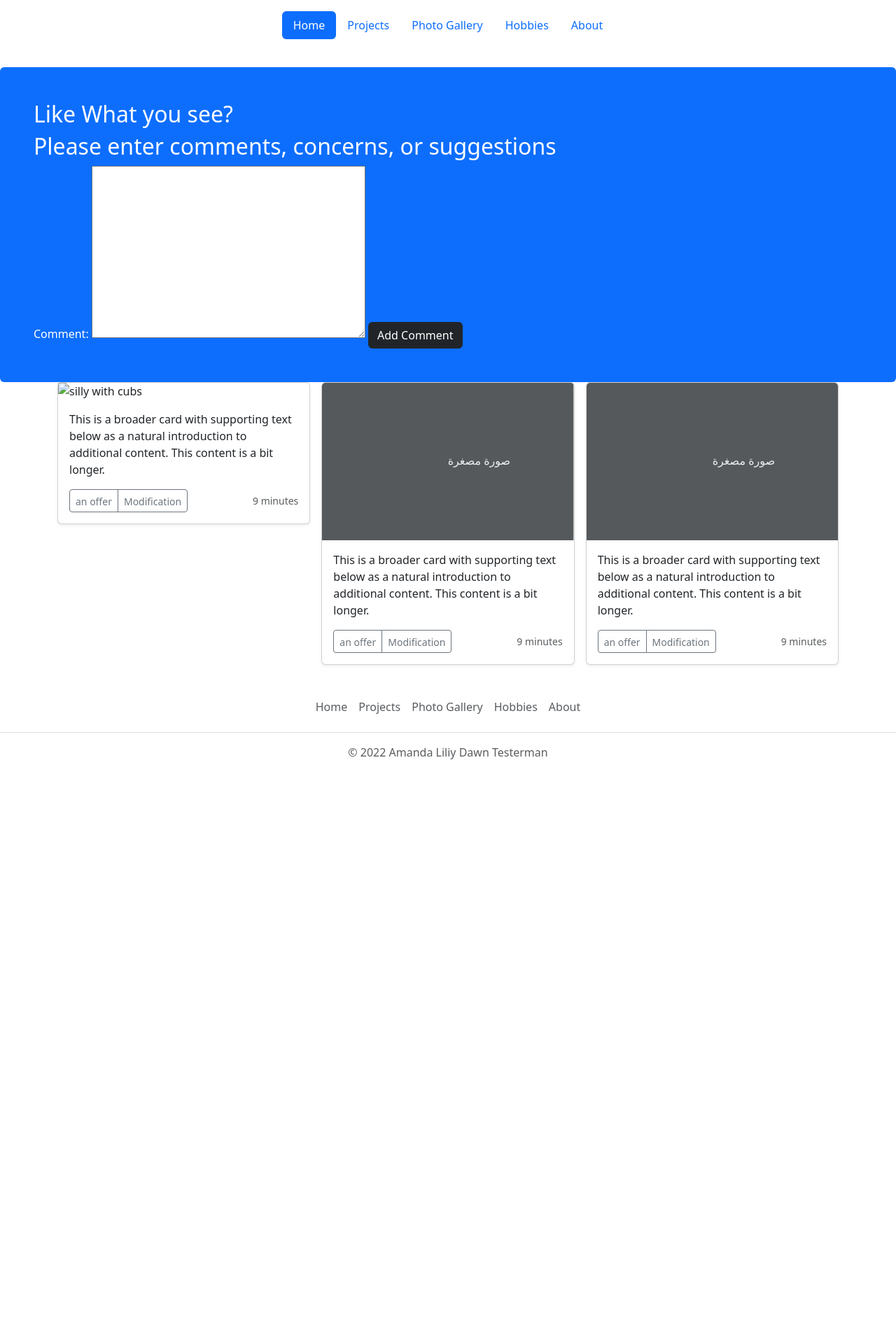
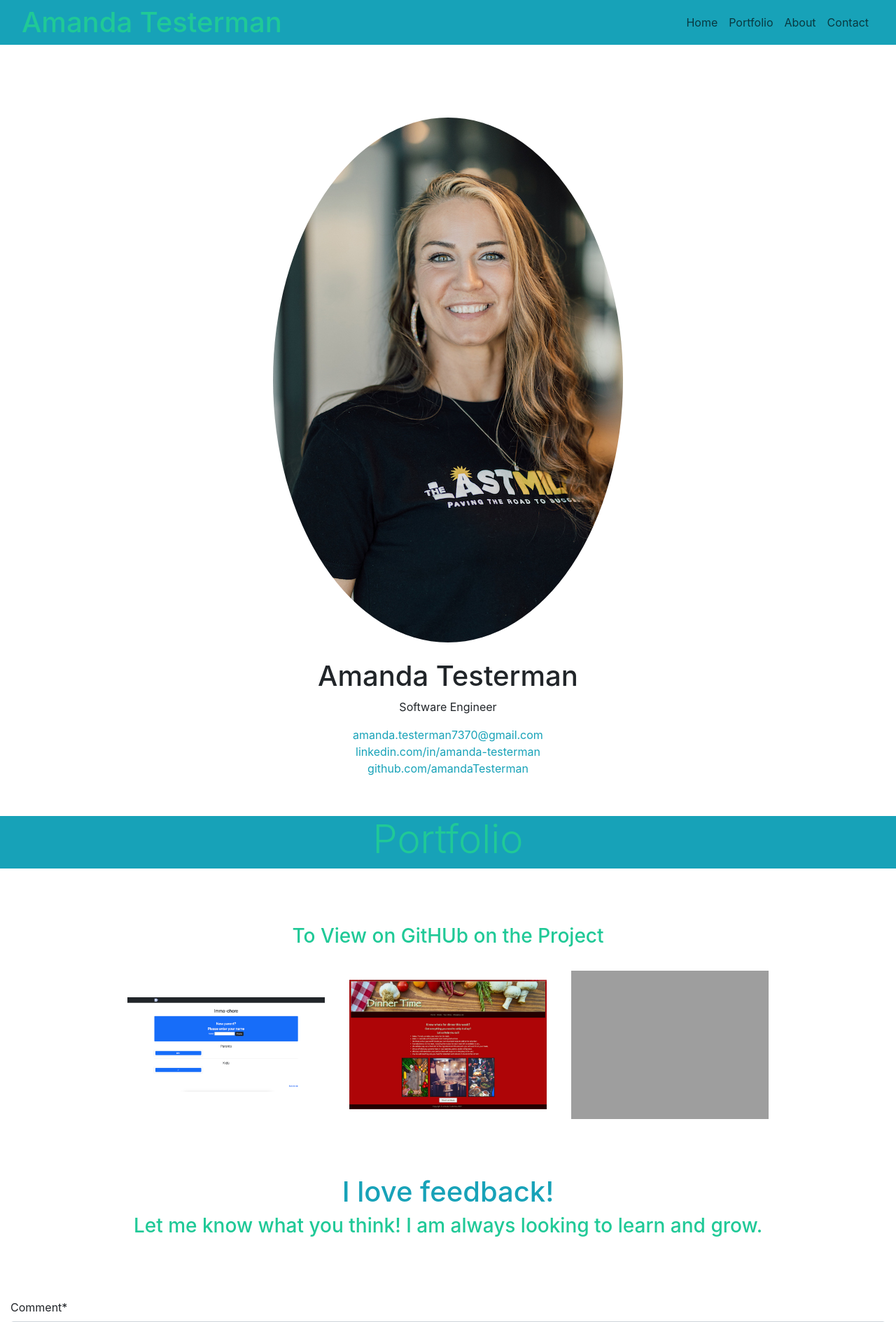
Before and after one commit to amandaTesterman/Amanda_Testerman, a Django app: page / in a window 1280 px wide. Shown: the top 1889 px of the page at 70% size. Before the commit the page ends 1085 px from the top, so only its background shows below. Run offline with Django 4.2, Linux system fonts and the light colour scheme; some libraries are stand-ins or nearby versions; grey boxes are pictures that could not be loaded.

Commit message:
updating images, html elements, styling, functionality to views and adding installed apps into settings.py. Updated models as well

```diff
--- a/amanda_testerman_site/amanda_testerman_profile/models.py
+++ b/amanda_testerman_site/amanda_testerman_profile/models.py
@@ -14,6 +14,7 @@ class ContactInfo(Model):
 #  phone = PhoneNumberField(null=True)
 #  phone = PhoneNumberField(null=False, blank=False, unique=True)
    email = models.EmailField(max_length=254 )
+   is_created = models.BooleanField(default=False)
 
 
    '''
--- a/amanda_testerman_site/amanda_testerman_profile/static/stylesheet/styles.css
+++ b/amanda_testerman_site/amanda_testerman_profile/static/stylesheet/styles.css
@@ -0,0 +1,52 @@
+html, body{
+    height:100%;
+    width: 100%;
+}
+/*===
+profile picture
+===*/
+#profilePic{
+    border-radius: 50%;
+    margin-top: 3rem;
+}
+#profileName{
+    padding-top:1.5rem;
+}
+#myContactInfo a {
+    color: cyan
+}
+/*===
+main/ all page (spacing)
+===*/
+.startSection{
+    margin-top:2rem;
+}
+.padding{
+    padding-top:5rem;
+    padding-bottom:5rem;
+}
+.seeTitle{
+    padding-top:3.5rem;
+}
+/*===
+text area
+===*/
+textarea{
+    resize: none;
+}
+/*=== Comment Form Area
+======*/
+
+/*===
+media query
+===*/
+@media screen and (max-width:768px){
+    .seeTitle{
+        padding-top:6.5rem;
+    }
+}
+@media screen and (max-width:576px){
+    .seeTitle{
+        padding-top:9rem;
+    }
+}
--- a/amanda_testerman_site/amanda_testerman_profile/templates/index.html
+++ b/amanda_testerman_site/amanda_testerman_profile/templates/index.html
@@ -6,10 +6,12 @@
     <meta name="viewport" content="width=device-width, initial-scale=1.0">
     <link rel='stylesheet' href="../static/stylesheet/styles.css">
     <link href="https://cdn.jsdelivr.net/npm/bootstrap@5.3.0-alpha1/dist/css/bootstrap.min.css" rel="stylesheet" integrity="sha384-GLhlTQ8iRABdZLl6O3oVMWSktQOp6b7In1Zl3/Jr59b6EGGoI1aFkw7cmDA6j6gD" crossorigin="anonymous">
+    <link rel="stylesheet" href="https://stackpath.bootstrapcdn.com/bootstrap/4.1.3/css/bootstrap.min.css" integrity="sha384-MCw98/SFnGE8fJT3GXwEOngsV7Zt27NXFoaoApmYm81iuXoPkFOJwJ8ERdknLPMO" crossorigin="anonymous">
     <title>Roar Louder</title>
 </head>
 <body>
-    <header class="d-flex justify-content-center py-3">
+
+    <!-- <header class="d-flex justify-content-center py-3">
         <ul class="nav nav-pills">
           <li class="nav-item"><a href="#" class="nav-link active" aria-current="page">Home</a></li>
           <li class="nav-item"><a href="#" class="nav-link">Projects</a></li>
@@ -17,9 +19,9 @@
           <li class="nav-item"><a href="#" class="nav-link">Hobbies</a></li>
           <li class="nav-item"><a href="#" class="nav-link">About</a></li>
         </ul>
-      </header>
+      </header> -->
 
-      <div class="mt-4 p-5 bg-primary text-white rounded">
+      <!-- <div class="mt-4 p-5 bg-primary text-white rounded">
         <h2>Like What you see?</h2>
         <h2>Please enter comments, concerns, or suggestions</h2>
         <form method="POST" action="{% url 'home' %}">
@@ -27,68 +29,192 @@
           {{ comment_form }}
          <button type='submit' name="create" value='Add Comment' class="btn bg-dark text-white">Add Comment</button>
         </form>
-      </div>
+      </div> -->
+      <div class="container-fluid">
+        <!--here is the navbar-->
+        <nav class="row navbar bg-faded sticky-top" style="background-color:var(--cyan); color:var(--teal);">
+            <!--title in nav bar-->
+            <div class="col-md-6 text-md-left text-center">
+                <span class="h1">Amanda Testerman</span>
+            </div><!-- end of title in nav bar-->
+            <!--start of nav links-->
+            <div class="col-md-6 navbar-expand">
+                <ul class="navbar-nav justify-content-md-end justify-content-center">
+                    <li class="nav-item"><a class="nav-link text-blue" href="#homeSection">Home</a></li>
+                    <li class="nav-item"><a class="nav-link text-blue" href="#portfolioSection">Portfolio</a></li>
+                    <li class="nav-item"><a class="nav-link text-blue" href="#aboutSection">About</a></li>
+                    <li class="nav-item"><a class="nav-link text-blue" href="#contactSection">Contact</a></li>
+                </ul>
+            </div>
+            <!--end of nav links-->
+        </nav>
+        <!--end of navbar-->
+        <!--start of profile picture-->
+        <div id="homeSection" class="row seeTitle">
+            <div class="col-md-12 text-center ">
+                <img class="img-fluid" id="profilePic" src="../static/images/AmandaT_3small.jpg" alt="Amanda Testerman">
+            </div>
+        </div>
+        <!--end of img row-->
+        <!--here is my name under profile pic-->
+        <div class="row text-center">
+            <h1 class="col-12" id="profileName">Amanda Testerman</h1>
+        </div>
+        <!--end name div-->
+        <!--here is job titel under profile name-->
+        <div id="myCOntactInfo" class="row text-center">
+            <p class="col-12">Software Engineer</p>
+            <a style="color: var(--cyan)" href="amanda.testerman7370@gmail.com">amanda.testerman7370@gmail.com </a>
+            <a style="color: var(--cyan)"  href="linkedin.com/in/amanda-testerman">linkedin.com/in/amanda-testerman</a>
+            <a style="color: var(--cyan)"  href="github.com/amandaTesterman">github.com/amandaTesterman</a>
+        </div>
+        <!--here is thge start of my Portfolio  section-->
+        <!-- Portfolio  title section -->
+        <section id="portfolioSection" class="row seeTitle startSection">
+            <div class="text-center col-12" style="background-color:var(--cyan); color:var(--teal);">
+                <h1 class="display-4 pageTitle">Portfolio</h1>
+            </div>
+        </section>
+        <!--end of portfolio title section-->
+        <!--here are the Portfolio project pictures-->
+        <div class="text-center padding">
+            <h3 style=" color:var(--teal)"">To View on GitHUb on the Project</h3>
+
+                <a  href="https://github.com/sobrien-banyan/Imma-chore"><img class="img-fluid mt-4 col-md-3" src="../static/images/home_page.png" alt="Imma-Chore App"></a>
+
+                <a href="https://github.com/amandaTesterman/DinnerTime" ><img class="img-fluid mt-4 col-md-3" src="../static/images/DinnerTimeHomePage.jpg" alt="Dinner Time App"></a>
 
 
-        <div class="container">
+                <a href="https://github.com/amandaTesterman/RockPaperScissors"><img class="img-fluid mt-4 col-md-3"  src="../static/images/RockPaperScissors.png" alt="Rock Paper Scissors"></a>
 
-          <div class="row row-cols-1 row-cols-sm-2 row-cols-md-3 g-3">
-            <div class="col">
-              <div class="card shadow-sm">
-                <img src="../static/images/silly_with_cubs.jpg" alt="silly with cubs">
-                <div class="card-body">
-                  <p class="card-text"><font style="vertical-align: inherit;"><font style="vertical-align: inherit;">This is a broader card with supporting text below as a natural introduction to additional content. </font><font style="vertical-align: inherit;">This content is a bit longer.</font></font></p>
-                  <div class="d-flex justify-content-between align-items-center">
-                    <div class="btn-group">
-                      <button type="button" class="btn btn-sm btn-outline-secondary"><font style="vertical-align: inherit;"><font style="vertical-align: inherit;">an offer</font></font></button>
-                      <button type="button" class="btn btn-sm btn-outline-secondary"><font style="vertical-align: inherit;"><font style="vertical-align: inherit;">Modification</font></font></button>
-                    </div>
-                    <small class="text-muted"><font style="vertical-align: inherit;"><font style="vertical-align: inherit;">9 minutes</font></font></small>
-                  </div>
+        </div>
+        <div class="row justify-content-center text-center">
+            <h1 style="color:var(--cyan)"/>I love feedback!</h1>
+            <h3 style="color:var(--teal);"/>Let me know what you think! I am always looking to learn and grow.</h3>
+
+        </div>
+        {%load crispy_forms_tags %}
+            <form class="padding" method="POST" action="{% url 'home' %}">
+                {% csrf_token %}
+
+                {{ comment_form|crispy }}
+
+                <input type='submit' name="comment" value='Add' class="btn"
+                style="background-color:var(--cyan); color:var(--teal);"/>
+            </form>
+              <div class ='row row-cols-1 row-cols-sm-2 row-cols-md-3'>
+                <ul>
+                    {% for c in comments %}
+                    <li>
+                        {{c.comment}}
+                    </li>
+
+                    {% endfor %}
+                </ul>
+              </div>
+
+        <!--end of Portfolio pictures-->
+        <!-- About title section-->
+        <section id="aboutSection" class="row seeTitle startSection">
+            <div class="text-center col-12" style="background-color:var(--cyan); color:var(--teal);">
+                <h1 class="display-4 pageTitle">About</h1>
+            </div>
+        </section>
+        <!--end of About title section-->
+        <!--here is the start of the text papragraphs for About Me section-->
+        <div class="container padding">
+            <!--row for text paragraphs-->
+            <div class="row justify-content-center startSection">
+                <div class="col-md-5 text-left">
+                    <p>{{ about_me }}</p>
                 </div>
-              </div>
+                <div class="col-md-5 text-left">
+                    <p> {{ skills }}</p>
+                </div>
             </div>
-            <div class="col">
-              <div class="card shadow-sm">
-                <svg class="bd-placeholder-img card-img-top" width="100%" height="225" xmlns="http://www.w3.org/2000/svg" role="img" aria-label="Placeholder: Thumbnail" preserveAspectRatio="xMidYMid slice" focusable="false"><title>Placeholder</title><rect width="100%" height="100%" fill="#55595c"></rect><text x="50%" y="50%" fill="#eceeef" dy=".3em">صورة مصغرة</text></svg>
-                <div class="card-body">
-                  <p class="card-text"><font style="vertical-align: inherit;"><font style="vertical-align: inherit;">This is a broader card with supporting text below as a natural introduction to additional content. </font><font style="vertical-align: inherit;">This content is a bit longer.</font></font></p>
-                  <div class="d-flex justify-content-between align-items-center">
-                    <div class="btn-group">
-                      <button type="button" class="btn btn-sm btn-outline-secondary"><font style="vertical-align: inherit;"><font style="vertical-align: inherit;">an offer</font></font></button>
-                      <button type="button" class="btn btn-sm btn-outline-secondary"><font style="vertical-align: inherit;"><font style="vertical-align: inherit;">Modification</font></font></button>
-                    </div>
-                    <small class="text-muted"><font style="vertical-align: inherit;"><font style="vertical-align: inherit;">9 minutes</font></font></small>
-                  </div>
+            <!--end row for text paragraphs-->
+            <!--row for download buttons-->
+            <div class="row justify-content-center">
+                <div class="col-md-5">
+                    <button type="submit" class="btn form-control startSection"
+                        style="background-color:var(--cyan); color:var(--teal);">Download Resume PDF</button>
                 </div>
-              </div>
+                <div class="col-md-5">
+                    <button type="submit" class="btn form-control startSection"
+                        style="background-color:var(--cyan); color:var(--teal);">Download Resume DOCX</button>
+                </div>
+            </div><!-- end row for download buttons-->
+        </div>
+        <!--end of About section-->
+        <!-- Co0ntact title section-->
+        <section id="contactSection" class="row seeTitle startSection">
+            <div class="text-center col-12" style="background-color:var(--cyan); color:var(--teal);">
+                <h1 class="display-4 pageTitle">Contact Me</h1>
             </div>
-            <div class="col">
-              <div class="card shadow-sm">
-                <svg class="bd-placeholder-img card-img-top" width="100%" height="225" xmlns="http://www.w3.org/2000/svg" role="img" aria-label="Placeholder: Thumbnail" preserveAspectRatio="xMidYMid slice" focusable="false"><title>Placeholder</title><rect width="100%" height="100%" fill="#55595c"></rect><text x="50%" y="50%" fill="#eceeef" dy=".3em">صورة مصغرة</text></svg>
-                <div class="card-body">
-                  <p class="card-text"><font style="vertical-align: inherit;"><font style="vertical-align: inherit;">This is a broader card with supporting text below as a natural introduction to additional content. </font><font style="vertical-align: inherit;">This content is a bit longer.</font></font></p>
-                  <div class="d-flex justify-content-between align-items-center">
-                    <div class="btn-group">
-                      <button type="button" class="btn btn-sm btn-outline-secondary"><font style="vertical-align: inherit;"><font style="vertical-align: inherit;">an offer</font></font></button>
-                      <button type="button" class="btn btn-sm btn-outline-secondary"><font style="vertical-align: inherit;"><font style="vertical-align: inherit;">Modification</font></font></button>
-                    </div>
-                    <small class="text-muted"><font style="vertical-align: inherit;"><font style="vertical-align: inherit;">9 minutes</font></font></small>
-                  </div>
-                </div>
-              </div>
+        </section>
+
+        <!--end of Contact Me title section-->
+        <!--here is the beginning of the form for the Contact section-->
+        {%load crispy_forms_tags %}
+        <form class="padding" method="POST" action="{% url 'home' %}">
+            {% csrf_token %}
+
+            {{ contact_form|crispy }}
+
+            <input type='submit' name="create" value='Create' class="btn"
+            style="background-color:var(--cyan); color:var(--teal);"/>
+          </form>
+          <!-- {%  if contact.id.is_created == True %}
+          <div>
+            <p> Thank you {contact.name}, for reaching out. I will be in contact soon either y phone at {contact.phone}, or by email at, {contact.email}, at my earliest convvienece</p>
+          </div>
+          {% endif %} -->
+
+                    {% if messages %}
+            <ul class="messages">
+                {% for message in messages %}
+                <li {% if message.tags %} class="{{ message.tags }}"{% endif %}>{{ message }}</li>
+                {% endfor %}
+            </ul>
+            {% endif %}
+        <!--end of Contact Me form section-->
+        <!--here is the beginning of my footer section-->
+        <div class="row" style="background-color:var(--cyan); color:var(--teal);">
+            <!--section for location info-->
+            <div class="col-md-4 startSection text-center">
+                <h5 class="text-center">LOCATION</h5>
+                <dd>29501 Kickapoo Rd<br>McLoud, OK 74851</dd>
             </div>
+            <!--section for personal web links-->
+            <div class="col-md-4 startSection text-center">
+                <h5 class="text-center">AROUND THE WEB</h5>
+                <dd>
+                    <!--links-->
+                    <a href="#"><img src="images/facebook.png"></a>
+                    <a href="#"><img src="images/google.png"></a>
+                    <a href="#"><img src="images/twitter.png"></a>
+                </dd>
+            </div>
+            <!--for the about company ifo-->
+            <div class="col-md-4 startSection text-center">
+                <h5 class="text-center">ABOUT THE LAST MILE</h5>
+                <dd>Changing lives one coding lesson at a time. Placing the world at the fingertips of those
+                    temporarily tucked away.</dd>
+            </div>
+        </div>
+        <!--end of footer section-->
+        <!--copyright section-->
+        <div class="row" style="background-color:var(--teal); color:var(--cyan);">
+            <div class="col-12 text-center">
+                <p>Copyright &copy; Amanda Testerman 2021</p>
+            </div>
+        </div>
+    </div><!-- here is the end of my container-->
 
 
-                </div>
-              </div>
-            </div>
-          </div>
-        </div>
-      </div>
 
 
-      <footer class="py-3 my-4">
+      <!-- <footer class="py-3 my-4">
         <ul class="nav justify-content-center border-bottom pb-3 mb-3">
           <li class="nav-item"><a href="#" class="nav-link px-2 text-muted">Home</a></li>
           <li class="nav-item"><a href="#" class="nav-link px-2 text-muted">Projects</a></li>
@@ -97,7 +223,10 @@
           <li class="nav-item"><a href="#" class="nav-link px-2 text-muted">About</a></li>
         </ul>
         <p class="text-center text-muted">© 2022 Amanda Liliy Dawn Testerman</p>
-      </footer>
+      </footer> -->
     <script src="https://cdn.jsdelivr.net/npm/bootstrap@5.3.0-alpha1/dist/js/bootstrap.bundle.min.js" integrity="sha384-w76AqPfDkMBDXo30jS1Sgez6pr3x5MlQ1ZAGC+nuZB+EYdgRZgiwxhTBTkF7CXvN" crossorigin="anonymous"></script>
+    <script src="https://code.jquery.com/jquery-3.3.1.slim.min.js" integrity="sha384-q8i/X+965DzO0rT7abK41JStQIAqVgRVzpbzo5smXKp4YfRvH+8abtTE1Pi6jizo" crossorigin="anonymous"></script>
+    <script src="https://cdnjs.cloudflare.com/ajax/libs/popper.js/1.14.3/umd/popper.min.js" integrity="sha384-ZMP7rVo3mIykV+2+9J3UJ46jBk0WLaUAdn689aCwoqbBJiSnjAK/l8WvCWPIPm49" crossorigin="anonymous"></script>
+    <script src="https://stackpath.bootstrapcdn.com/bootstrap/4.1.3/js/bootstrap.min.js" integrity="sha384-ChfqqxuZUCnJSK3+MXmPNIyE6ZbWh2IMqE241rYiqJxyMiZ6OW/JmZQ5stwEULTy" crossorigin="anonymous"></script>
 </body>
 </html>
--- a/amanda_testerman_site/amanda_testerman_profile/views.py
+++ b/amanda_testerman_site/amanda_testerman_profile/views.py
@@ -2,17 +2,27 @@ from django.shortcuts import render, redirect
 from django.views import View
 from .models import Comment, ContactInfo
 from .forms import CommentForm, ContactForm
+from django.contrib import messages
 
 # Create your views here.
+about_me_info = "My name is Amanda Testerman and I am a Software Engineer. I started my path in Web Development in a very non traditional and unique learning environment. I feel that the beginning learning experience gave me an edge not found in most Web Developers. I did not have internet access while learning Web Development fundamentals. Html, CSS, Bootstrap, and Javascript were all taught, learned, experimented with, and implemented without the use of resources that are available to the average SE. Since the beginning of my journey I have been fueling my desire and passion for this field with continued education and persistence. I have had the pleasure of and Web Development Education Apprenticeship where I learned many valuable skills that I will carry with me throughout my career in the professional workplace as well as in my coding journey."
+skills = "I have become knowledgeable in HTML, CSS, Javascript, jQuery, Python, and Django. I have some experience with React. I have created a guided multi page website, put together a few home pages as class projects and am currently putting together my first multi page portfolio website for myself. I have collaborated on a team project to develop an app for parents and children to assign chores and keep track of allowances for finished chores. The app sets up children and assigns them chores for the days of the week, The children can see what chores are assif=gned to them and mark them complete as they are done. I have utilized javascript functions, python functions,object methods, django framework, displaying database information, I have created databases with appropriate models and forms, and in a few smaller class projects and have recently learned prototypical inheritance and am learning to implement it into personal projects. I have created simple game logic for an assignment and continue to create needed functions for class exercises."
+
 class HomeView(View):
     def get(self, request):
 
-       comment = Comment.objects.all()
+       comments = Comment.objects.all()
        comment_form = CommentForm()
+       contact = ContactInfo.objects.all()
+       contact_form = ContactForm()
 
        html_data = {
-        'comments' : comment,
+        'comments' : comments,
         'comment_form' : comment_form,
+        'contact_form' : contact_form,
+        'contact': contact,
+        'about_me' : about_me_info,
+        'skills' : skills
        }
 
        return render(
@@ -20,9 +30,14 @@ class HomeView(View):
             template_name = 'index.html',
             context  = html_data,
         )
-
-    # def post(self, request, comment):
-
-    #     if "add" in request.POST:
-    #         comment_form = CommentForm(request.POST)
-    #         comment_form.save()
+ # github.com/sobrien-banyan/Imma-chore
+    def post(self, request):
+        if "comment" in request.POST:
+            comment_form = CommentForm(request.POST).save()
+            return redirect('home')
+        elif "create" in request.POST:
+            contact_form = ContactForm(request.POST).save()
+            contact_form.is_created = True
+            contact_form.save()
+            messages.success(request, "I have recieved your contact info and will response as soon as possible. Thank you!" )
+            return redirect('home')
--- a/amanda_testerman_site/amanda_testerman_site/settings.py
+++ b/amanda_testerman_site/amanda_testerman_site/settings.py
@@ -31,6 +31,8 @@ ALLOWED_HOSTS = []
 # Application definition
 
 INSTALLED_APPS = [
+
+    'crispy_forms',
     'phone_field',
     'amanda_testerman_profile.apps.AmandaTestermanProfileConfig',
     'django.contrib.admin',
@@ -41,7 +43,10 @@ INSTALLED_APPS = [
     'django.contrib.staticfiles',
 ]
 
+CRISPY_TEMPLATE_PACK = 'bootstrap4'
+
 MIDDLEWARE = [
+
     'django.middleware.security.SecurityMiddleware',
     'django.contrib.sessions.middleware.SessionMiddleware',
     'django.middleware.common.CommonMiddleware',
```
Also changed, not shown: amanda_testerman_site/amanda_testerman_profile/migrations/0001_initial.py, amanda_testerman_site/amanda_testerman_profile/static/images/AmandaT_2small.jpg (added), amanda_testerman_site/amanda_testerman_profile/static/images/AmandaT_3small.jpg (added), amanda_testerman_site/amanda_testerman_profile/static/images/DinnerTimeHomePage.jpg (added), amanda_testerman_site/amanda_testerman_profile/static/images/home_page.png (added), amanda_testerman_site/amanda_testerman_profile/static/images/kid_page.png (added), amanda_testerman_site/amanda_testerman_profile/static/images/parent_page.png (added), amanda_testerman_site/amanda_testerman_profile/static/images/silly_with_cubs.jpg (deleted), amanda_testerman_site/amanda_testerman_profile/static/images/with_cubs.jpg (deleted), 1 other file.
